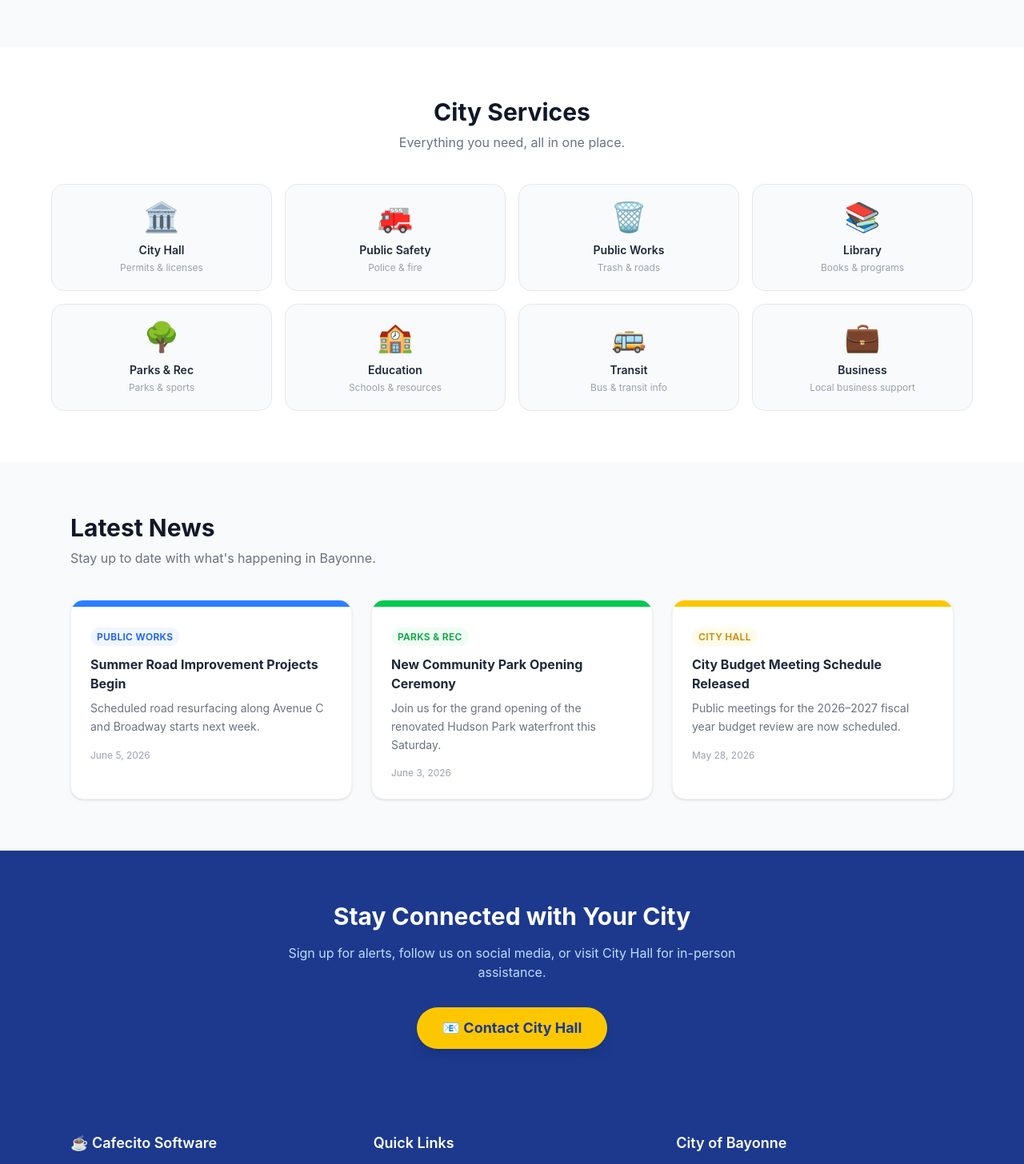
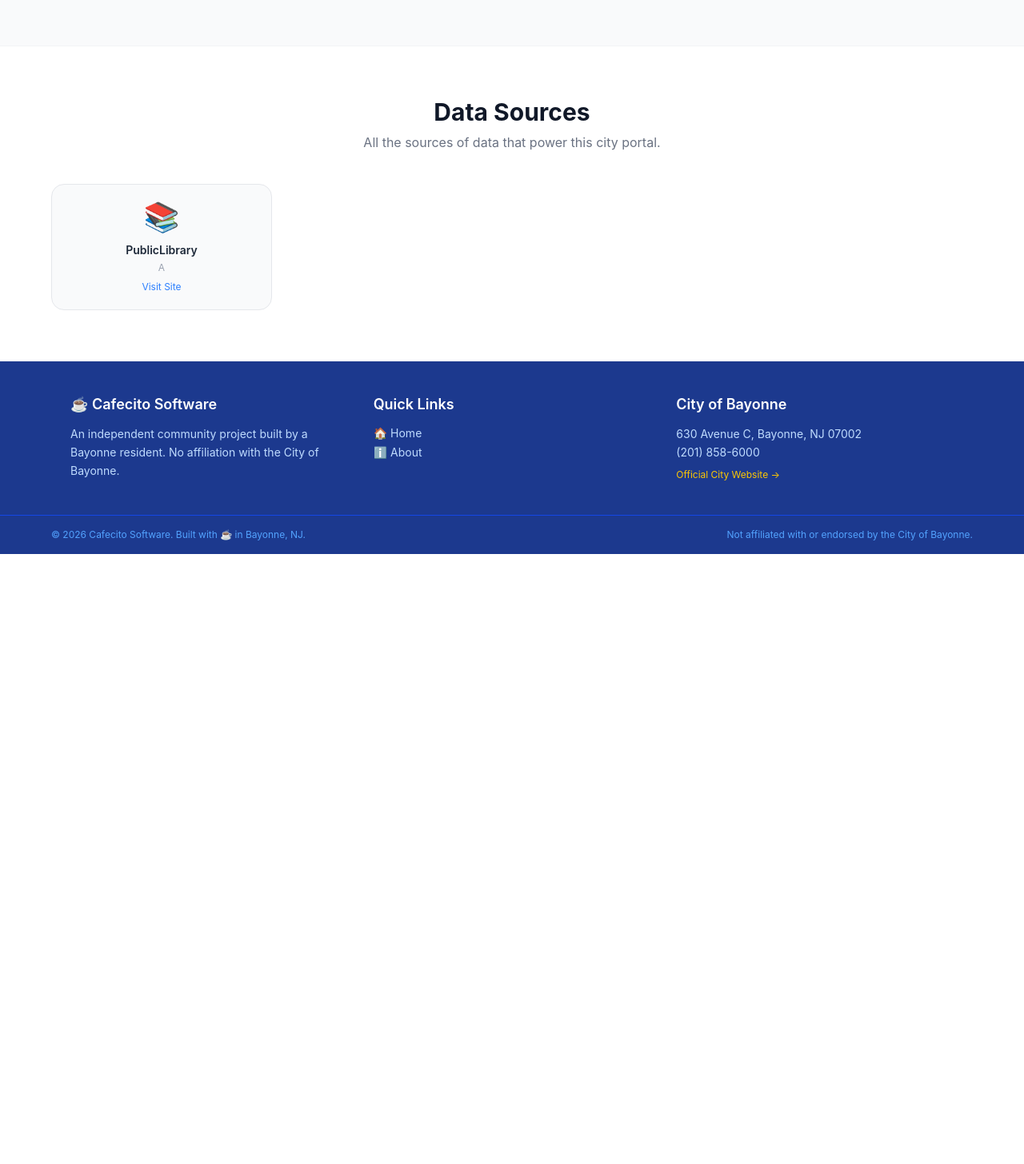
Before and after one commit to cafecitosoftware/nj-bayonne-portal, a Vue app: page / in a window 1280 px wide. Shown: the part 1000-2456 px from the top of the page at 80% size. After the commit the page ends 1693 px from the top, so only its background shows below. Built offline with nearby package versions, Linux system fonts and the light colour scheme.

Commit message:
Fixed the View Events

```diff
--- a/src/views/HomeView.vue
+++ b/src/views/HomeView.vue
@@ -14,12 +14,13 @@
           Your one-stop hub for city news, upcoming events, and community resources in Bayonne, New Jersey.
         </p>
         <div class="flex flex-col sm:flex-row justify-center gap-4">
-          <RouterLink
-            to="/events"
+          <button
+            type="button"
+            @click="scrollToCalendar"
             class="bg-yellow-400 text-blue-900 font-bold px-8 py-3 rounded-full hover:bg-yellow-300 transition shadow-lg text-lg"
           >
             📅 View Events
-          </RouterLink>
+          </button>
           <RouterLink
             to="/about"
             class="bg-white/10 border border-white/40 text-white font-bold px-8 py-3 rounded-full hover:bg-white/20 transition text-lg"
@@ -41,7 +42,7 @@
     </section>
 
     <!-- Event Calendar Section -->
-    <section class="max-w-6xl mx-auto px-6 py-16">
+    <section id="event-calendar" class="max-w-6xl mx-auto px-6 py-16">
       <div class="flex items-center justify-between mb-8">
         <div>
           <h2 class="text-3xl font-bold text-gray-900">Upcoming Events</h2>
@@ -62,8 +63,8 @@
     <!-- City Services Section -->
     <section class="bg-white border-t border-gray-100 py-16 px-6">
       <div class="max-w-6xl mx-auto">
-        <h2 class="text-3xl font-bold text-gray-900 mb-2 text-center">City Services</h2>
-        <p class="text-gray-500 text-center mb-10">Everything you need, all in one place.</p>
+        <h2 class="text-3xl font-bold text-gray-900 mb-2 text-center">Data Sources</h2>
+        <p class="text-gray-500 text-center mb-10">All the sources of data that power this city portal.</p>
         <div class="grid grid-cols-2 sm:grid-cols-4 gap-4">
           <div
             v-for="service in services"
@@ -73,47 +74,15 @@
             <span class="text-4xl mb-3">{{ service.icon }}</span>
             <h3 class="font-semibold text-gray-800 text-sm">{{ service.title }}</h3>
             <p class="text-gray-400 text-xs mt-1">{{ service.description }}</p>
+            <a :href="service.url" target="_blank" class="text-blue-500 text-xs mt-2 hover:underline">
+              Visit Site
+            </a>
           </div>
         </div>
       </div>
     </section>
 
-    <!-- Latest News Section -->
-    <section class="max-w-6xl mx-auto px-6 py-16">
-      <h2 class="text-3xl font-bold text-gray-900 mb-2">Latest News</h2>
-      <p class="text-gray-500 mb-10">Stay up to date with what's happening in Bayonne.</p>
-      <div class="grid grid-cols-1 md:grid-cols-3 gap-6">
-        <article
-          v-for="news in newsItems"
-          :key="news.title"
-          class="bg-white rounded-2xl overflow-hidden shadow-sm border border-gray-100 hover:shadow-md transition-shadow duration-200"
-        >
-          <div :class="`h-2 ${news.color}`"></div>
-          <div class="p-6">
-            <span :class="`text-xs font-semibold uppercase tracking-wide px-2 py-1 rounded-full ${news.badgeColor}`">
-              {{ news.category }}
-            </span>
-            <h3 class="font-bold text-gray-800 text-base mt-3 mb-2">{{ news.title }}</h3>
-            <p class="text-gray-500 text-sm leading-relaxed">{{ news.excerpt }}</p>
-            <p class="text-xs text-gray-400 mt-4">{{ news.date }}</p>
-          </div>
-        </article>
-      </div>
-    </section>
-
     <!-- CTA Banner -->
-    <section class="bg-blue-900 py-16 px-6 text-center text-white">
-      <h2 class="text-3xl font-bold mb-4">Stay Connected with Your City</h2>
-      <p class="text-blue-200 mb-8 max-w-xl mx-auto">
-        Sign up for alerts, follow us on social media, or visit City Hall for in-person assistance.
-      </p>
-      <a
-        href="mailto:info@bayonnenj.gov"
-        class="inline-block bg-yellow-400 text-blue-900 font-bold px-8 py-3 rounded-full hover:bg-yellow-300 transition shadow-lg text-lg"
-      >
-        📧 Contact City Hall
-      </a>
-    </section>
 
   </div>
 </template>
@@ -130,40 +99,14 @@ const cityStats = [
 ]
 
 const services = [
-  { icon: '🏛️', title: 'City Hall', description: 'Permits & licenses' },
-  { icon: '🚒', title: 'Public Safety', description: 'Police & fire' },
-  { icon: '🗑️', title: 'Public Works', description: 'Trash & roads' },
-  { icon: '📚', title: 'Library', description: 'Books & programs' },
-  { icon: '🌳', title: 'Parks & Rec', description: 'Parks & sports' },
-  { icon: '🏫', title: 'Education', description: 'Schools & resources' },
-  { icon: '🚌', title: 'Transit', description: 'Bus & transit info' },
-  { icon: '💼', title: 'Business', description: 'Local business support' },
+  { icon: '📚', title: 'PublicLibrary', description: 'A', url:'https://www.bayonnelibrary.org/' },
 ]
 
-const newsItems = [
-  {
-    title: 'Summer Road Improvement Projects Begin',
-    category: 'Public Works',
-    excerpt: 'Scheduled road resurfacing along Avenue C and Broadway starts next week.',
-    date: 'June 5, 2026',
-    color: 'bg-blue-500',
-    badgeColor: 'bg-blue-50 text-blue-600',
-  },
-  {
-    title: 'New Community Park Opening Ceremony',
-    category: 'Parks & Rec',
-    excerpt: 'Join us for the grand opening of the renovated Hudson Park waterfront this Saturday.',
-    date: 'June 3, 2026',
-    color: 'bg-green-500',
-    badgeColor: 'bg-green-50 text-green-600',
-  },
-  {
-    title: 'City Budget Meeting Schedule Released',
-    category: 'City Hall',
-    excerpt: 'Public meetings for the 2026–2027 fiscal year budget review are now scheduled.',
-    date: 'May 28, 2026',
-    color: 'bg-yellow-400',
-    badgeColor: 'bg-yellow-50 text-yellow-600',
-  },
-]
+function scrollToCalendar() {
+  const section = document.getElementById('event-calendar')
+  if (section) {
+    section.scrollIntoView({ behavior: 'smooth', block: 'start' })
+  }
+}
+
 </script>
```
